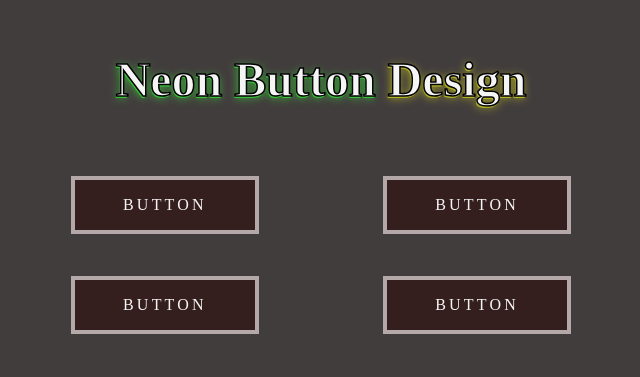
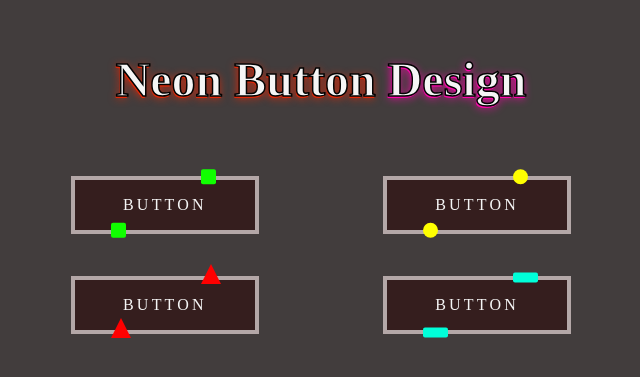
Before and after one commit to rhnchowdhury/Button-neon-design, a plain HTML site: page index.html in a window 1280 px wide. Shown: the part 117-494 px from the top of the page, without its empty margins (319-959 px from the left). Drawn offline with Linux system fonts and the light colour scheme.

Commit message:
design done

```diff
--- a/styles.css
+++ b/styles.css
@@ -23,7 +23,7 @@ h1 {
 
 h1::before {
     content: 'Neon Button';
-    color: rgb(57, 190, 57);
+    color: rgb(226, 41, 8);
     position: absolute;
     transform: translate(-0.3%, 3%);
     z-index: -1;
@@ -33,7 +33,7 @@ h1::before {
 
 h1::after {
     content: 'Design';
-    color: rgb(177, 177, 37);
+    color: rgb(248, 7, 168);
     position: absolute;
     transform: translate(-100.6%, 3%);
     z-index: -1;
@@ -71,19 +71,171 @@ span {
 .btn:nth-child(1):hover {
     border-color: #10ff00;
     color: #10ff00;
+    box-shadow: 0 0 0 #10ff00;
+    animation: box 3s infinite;
 }
 
 .btn:nth-child(2):hover {
     border-color: yellow;
     color: yellow;
+    box-shadow: 0 0 0 yellow;
+    animation: box 3s infinite;
 }
 
 .btn:nth-child(3):hover {
     border-color: #ff0000;
     color: #ff0000;
+    box-shadow: 0 0 0 #ff0000;
+    animation: box 3s infinite;
 }
 
 .btn:nth-child(4):hover {
     border-color: #00ffd9;
     color: #00ffd9;
+    box-shadow: 0 0 0 #00ffd9;
+    animation: box 3s infinite;
 }
+
+@keyframes box {
+    0% {
+        box-shadow: rgb(53, 30, 30);
+    }
+
+    50% {
+        box-shadow: 0 0 27px;
+    }
+
+    100% {
+        box-shadow: rgb(53, 30, 30);
+    }
+}
+
+.btn::before {
+    content: '';
+    width: 15px;
+    height: 15px;
+    position: absolute;
+    left: 70%;
+    top: -25%;
+    transform: translate(0%, 15%);
+    transition: left 1s ease;
+}
+
+.btn::after {
+    content: '';
+    width: 15px;
+    height: 15px;
+    position: absolute;
+    left: 20%;
+    top: 120%;
+    transform: translate(0%, -115%);
+    transition: left 1s ease;
+}
+
+.btn:hover::before {
+    left: 80%;
+    animation: rotateTop 3s infinite;
+}
+
+.btn:hover::after {
+    left: 10%;
+    animation: rotateBottom 3s infinite;
+}
+
+@keyframes rotateTop {
+    0% {
+        transform: translate(0, 15%) rotate(0deg);
+    }
+
+    25% {
+        transform: translate(0, 15%) rotate(90deg);
+    }
+
+    50% {
+        transform: translate(0, 15%) rotate(180deg);
+    }
+
+    75% {
+        transform: translate(0, 15%) rotate(270deg);
+    }
+
+    100% {
+        transform: translate(0, 15%) rotate(360deg);
+    }
+}
+
+@keyframes rotateBottom {
+    0% {
+        transform: translate(0, -115%) rotate(0deg);
+    }
+
+    25% {
+        transform: translate(0, -115%) rotate(-90deg);
+    }
+
+    50% {
+        transform: translate(0, -115%) rotate(-180deg);
+    }
+
+    75% {
+        transform: translate(0, -115%) rotate(-270deg);
+    }
+
+    100% {
+        transform: translate(0, -115%) rotate(-360deg);
+    }
+}
+
+.btn:nth-child(1)::before {
+    background-color: #10ff00;
+    border-radius: 2px;
+}
+
+.btn:nth-child(1)::after {
+    background-color: #10ff00;
+    border-radius: 2px;
+}
+
+.btn:nth-child(2)::before {
+    background-color: yellow;
+    border-radius: 50px;
+}
+
+.btn:nth-child(2)::after {
+    background-color: yellow;
+    border-radius: 50px;
+}
+
+.btn:nth-child(3)::before {
+    width: 0;
+    height: 0;
+    border-left: 10px solid transparent;
+    border-right: 10px solid transparent;
+    border-bottom: 20px solid #ff0000;
+    top: -37.5%;
+}
+
+.btn:nth-child(3)::after {
+    width: 0;
+    height: 0;
+    border-left: 10px solid transparent;
+    border-right: 10px solid transparent;
+    border-bottom: 20px solid #ff0000;
+    top: 123.5%;
+}
+
+.btn:nth-child(4)::before {
+    background-color: #00ffd9;
+    border-radius: 2px;
+    width: 25px;
+    height: 10px;
+    top: -17%;
+}
+
+.btn:nth-child(4)::after {
+    background-color: #00ffd9;
+    border-radius: 2px;
+    width: 25px;
+    height: 10px;
+    top: 118%;
+}
```
